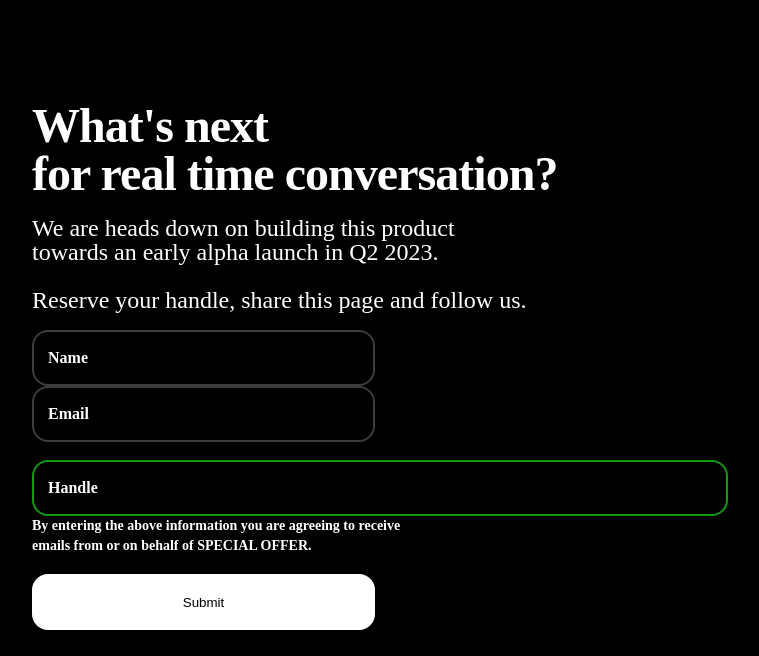
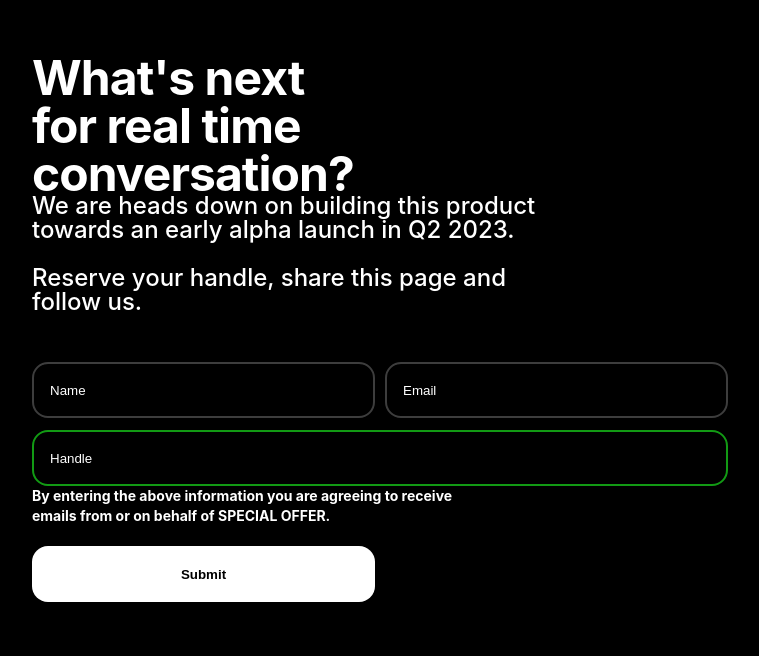
Before and after one commit to lcardoz/Special-Offer-Technical-Assessment, a plain HTML site: page index.html in a window 1280 px wide. Shown: the part 144-800 px from the top of the page, without its empty margins (384-1143 px from the left). Drawn offline with Linux system fonts and the light colour scheme; a web font is replaced by a local one.

Commit message:
added favicon, got form inputs on same line, need to fix spacing underneath handle and before submit

```diff
--- a/index.css
+++ b/index.css
@@ -1,13 +1,12 @@
 @font-face {
-  font-family: 'CustomFont';
+  font-family: 'SfProDisplay';
   src: url('fonts/SFProDisplay-Regular.woff') format('woff'),
        url('fonts/SFProDisplay-Regular.woff2') format('woff2');
   /* Specify other font properties like font-weight and font-style if desired */
 }
 
 body {
-  font-family: 'CustomFont';
-  /* padding: 2em; */
+  font-family: 'SfProDisplay';
   background-image: url('images/Asset.png');
   background-color: black;
   background-repeat: no-repeat;
@@ -18,7 +17,7 @@ body {
 }
 
 /* Group 7 */
-#group-7 {
+#main {
   position: absolute;
   width: 696px;
   height: 552px;
@@ -26,7 +25,8 @@ body {
   top: 238px;
 }
 
-#group-6 {
+/* Group 6 */
+#heading {
   /* POSITION IS ABSOLUTE IN FIGMA MOCKUP */
   /* position: absolute; */
   width: 553px;
@@ -46,6 +46,7 @@ body {
 
 /* We are heads down on building this product towards an early alpha launch in Q2 2023. Reserve your handle, share this page and follow us. */
 #sub-heading {
+  /* POSITION IS ABSOLUTE IN FIGMA MOCKUP */
   /* position: absolute; */
   width: 522px;
   height: 96px;
@@ -59,61 +60,31 @@ body {
   display: flex;
   align-items: flex-end;
   color: #FFFFFF;
+  padding-bottom: 48px;
 }
 
 .input-container {
   position: relative;
-  /* display: flex; */
+  display: flex;
+  gap: 10px;
 }
 
-.input-container label {
-  position: absolute;
-  top: 18px;
-  left: 16px;
-  width: 311px;
-  height: 20px;
-  font-style: normal;
-  font-weight: 700;
-  font-size: 16px;
-  line-height: 20px;
-  /* identical to box height, or 125% */
-  display: flex;
-  align-items: center;
-  /* Text/Primary */
-  color: #FFFFFF;
-  /* Inside auto layout */
-  flex: none;
-  order: 0;
-  flex-grow: 1;
-}
-
-.outerInput {
-  /* Auto layout */
-  display: flex;
-  flex-direction: column;
-  align-items: center;
-  padding: 0px;
-  gap: 8px;
-  position: absolute;
-  width: 343px;
-  height: 56px;
-  left: 408px;
-  top: 514px;
+.input-gap {
+  padding-top: 12px;
 }
 
 /* Inputs */
-#name-email {
+.name-email {
   box-sizing: border-box;
   /* Auto layout */
   display: flex;
   flex-direction: row;
   align-items: center;
   padding: 16px;
-  gap: 16px;
   width: 343px;
   height: 56px;
   /* Background/Primary */
-  background: #000000;
+  background-color: #000000;
   /* Border/Secondary */
   border: 2px solid #3D3D3D;
   border-radius: 16px;
@@ -122,6 +93,12 @@ body {
   order: 0;
   align-self: stretch;
   flex-grow: 0;
+  cursor: text;
+  color: #FFFFFF;
+}
+
+.name-email::placeholder {
+  color: #FFFFFF;
 }
 
 #handle {
@@ -144,6 +121,12 @@ body {
   order: 0;
   align-self: stretch;
   flex-grow: 0;
+  cursor: text;
+  color: #FFFFFF;
+}
+
+#handle::placeholder {
+  color: #FFFFFF;
 }
 
 #fine-print {
@@ -174,6 +157,7 @@ body {
   align-items: center;
   padding: 16px;
   gap: 4px;
+  font-weight: 700;
   /* POSITION IS ABSOLUTE IN FIGMA MOCKUP */
   /* position: absolute; */
   width: 343px;
--- a/index.html
+++ b/index.html
@@ -5,18 +5,12 @@
     <meta name="viewport" content="width=device-width, initial-scale=1.0">
     <script defer src="index.js" charset="UTF-8"></script>
     <link rel="stylesheet" href="index.css">
-    <title>SPECIAL OFFER</title>
-    <!-- ADD FAVICON BELOW -->
-    <!-- <link rel="icon" type="image/x-icon" href="/images/favicon.ico"> -->
+    <title>SPECIAL OFFER, Inc.</title>
+    <link rel="icon" type="image/x-icon" href="images/favicon.ico">
   </head>
   <body>
-      <div id="group-7">
-        <!-- ARE THESE SUPPOSED TO BE VISIBLE? -->
-        <!-- <div>
-          About
-          Team
-        </div> -->
-        <div id="group-6">
+      <div id="main">
+        <div id="heading">
           What's next
           <br />
           for real time conversation?
@@ -30,23 +24,15 @@
           <br />
           Reserve your handle, share this page and follow us.
         </div>
-        <br />
         <div>
           <form id="my-form">
             <div class="input-container">
-              <label for="name-email">Name</label>
-              <input type="text" class="outerInput">
-              <input id="name-email" type="text" name="name">
+              <input class="name-email" type="text" name="name" placeholder="Name">
+              <input class="name-email" type="text" name="email" placeholder="Email">
             </div>
+            <div class="input-gap"></div>
             <div class="input-container">
-              <label for="name-email">Email</label>
-              <input type="text" class="outerInput">
-              <input id="name-email" type="text" name="email">
-            </div>
-            <br />
-            <div class="input-container">
-              <label for="handle">Handle</label>
-              <input id="handle" type="text" name="handle">
+              <input id="handle" type="text" name="handle" placeholder="Handle">
             </div>
             <div id="fine-print">
               By entering the above information you are agreeing to receive
```
Also changed, not shown: images/favicon.ico (added), 1 other file.
